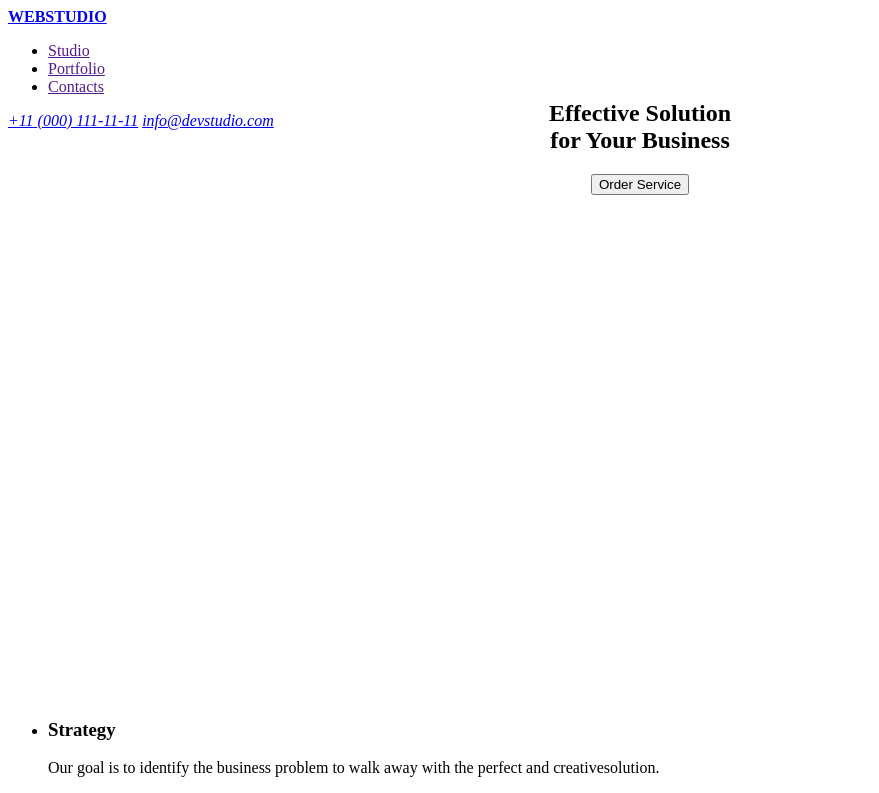
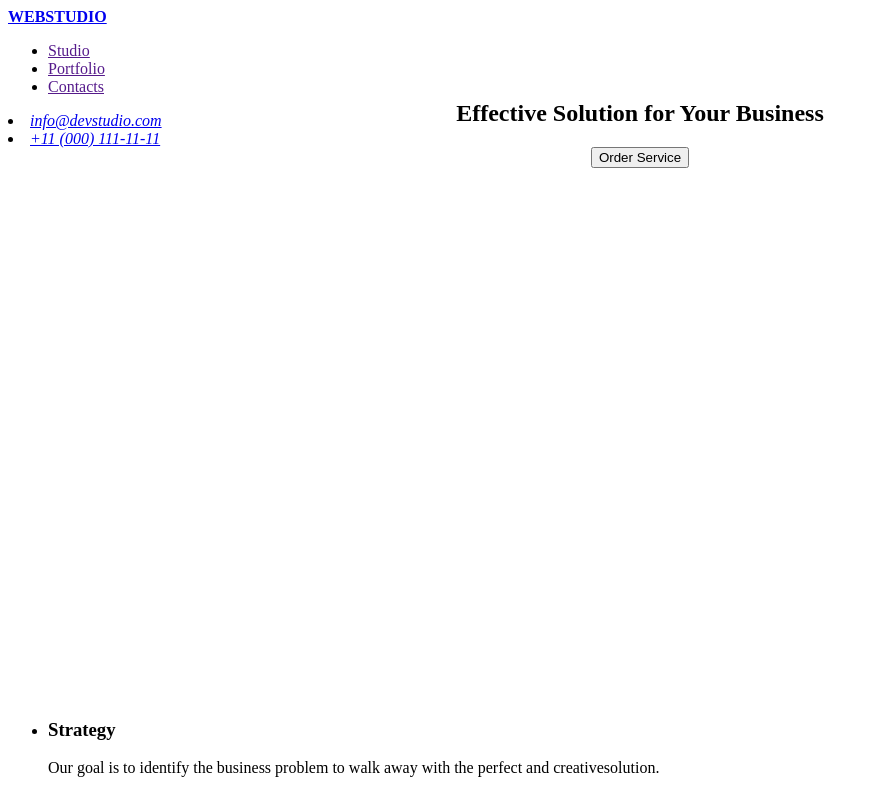
Before and after one commit to Shoni182/goit-markup-hw-01, a plain HTML site: page index.html in a window 1280 px wide. Shown: the top 793 px of the page, without its empty margins (0-879 px from the left). Drawn offline with Linux system fonts and the light colour scheme.

Commit message:
index edited

```diff
--- a/index.html
+++ b/index.html
@@ -22,8 +22,8 @@
     </nav>
     <!--adress-->
     <address>
-      <a href="tel:+110001111111">+11 (000) 111-11-11</a>
-      <a href="mailto:info@devstudio.com">info@devstudio.com</a>
+      <li><a href="mailto:info@devstudio.com">info@devstudio.com</a></li>
+      <li><a href="tel:+110001111111">+11 (000) 111-11-11</a></li>
     </address>
   </header>
 
@@ -31,7 +31,7 @@
   <main>
     <!--hero image - h1 title -->
     <section style="height: 600px; text-align: center;">
-      <h1> Effective Solution <br> for Your Business</h1>
+      <h1>Effective Solution for Your Business</h1>
       <button type="button">Order Service</button>
     </section>
 
```
